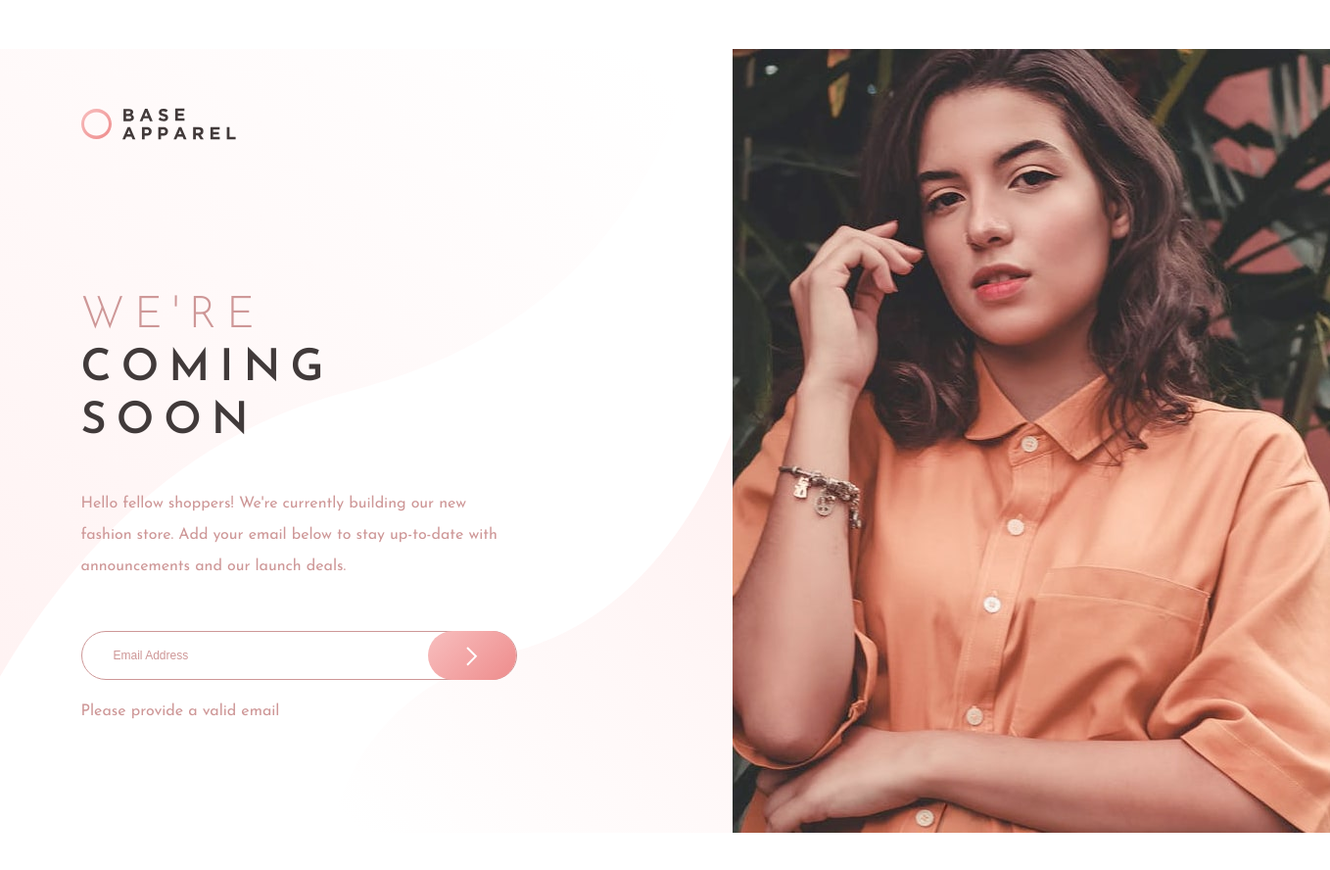
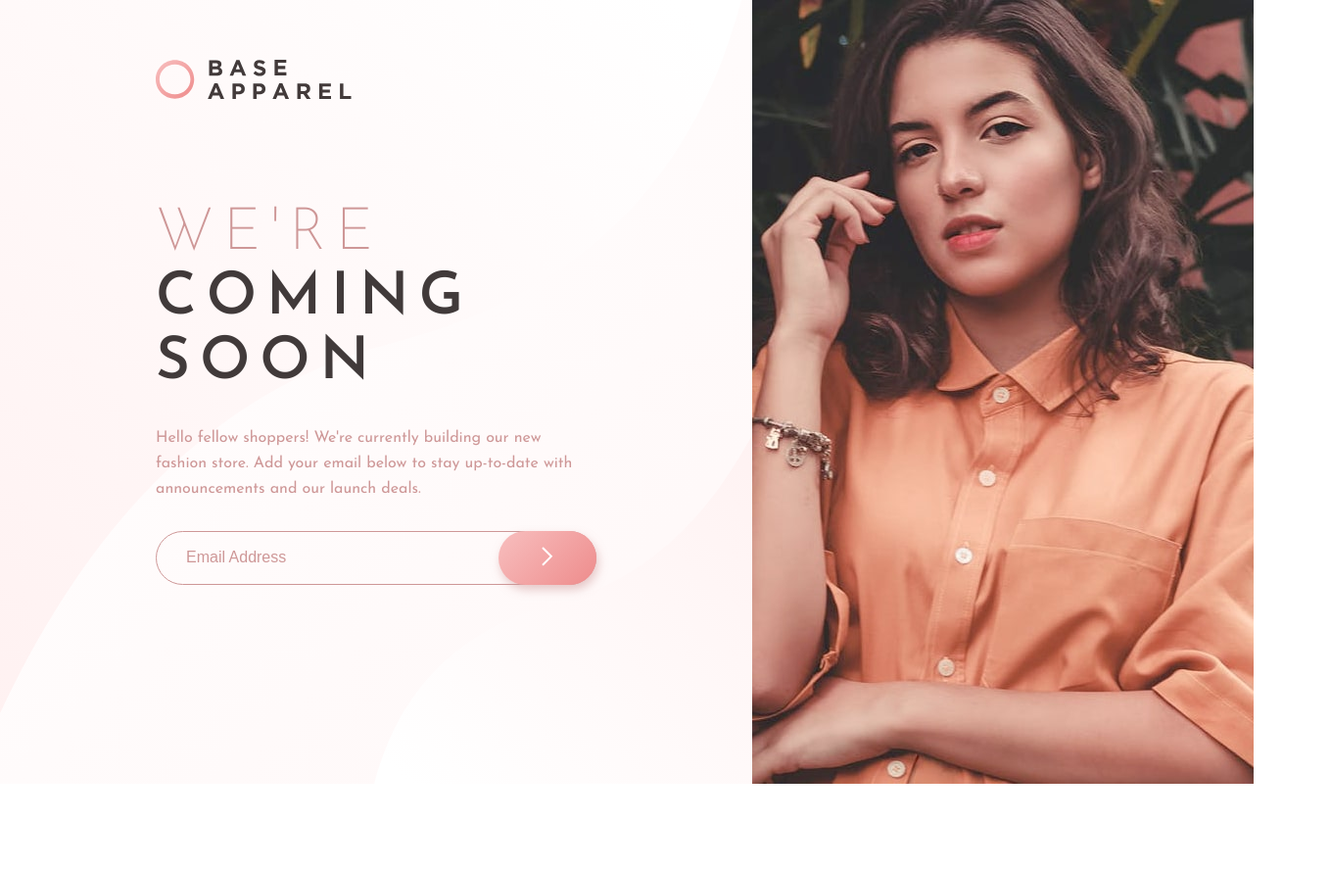
Before and after one commit to omekra/Frontend-Mentor, a plain HTML site: page base-apparel-coming-soon/index.html in a window 1280 px wide. Shown: the whole page at 98% size, 1358 px wide, since content can reach past the window. After the commit the page ends 800 px from the top, so only its background shows below. Drawn offline with Linux system fonts and the light colour scheme.

Commit message:
Added script to coming soon page

```diff
--- a/base-apparel-coming-soon/index.html
+++ b/base-apparel-coming-soon/index.html
@@ -15,26 +15,43 @@
   <body>
     <div class="container">
       <div class="left">
-        <div class="content">
-          <img src="./images/logo.svg" alt="logo" class="logo" />
-          <h1><span> We're </span><br />coming <br />soon</h1>
+        <div class="inner-container">
+          <img class="logo" src="./images/logo.svg" alt="logo" />
+          <img
+            class="bg-mobile"
+            src="./images/hero-mobile.jpg"
+            alt="background mobile"
+          />
+          <h1>
+            <span>We're</span> <br />
+            coming <br />
+            soon
+          </h1>
+
           <p>
             Hello fellow shoppers! We're currently building our new fashion
             store. Add your email below to stay up-to-date with announcements
             and our launch deals.
           </p>
-          <form action="" class="email-form">
-            <input type="email" placeholder="Email Address" />
-            <button type="submit" class="button">
-              <img src="./images/icon-arrow.svg" alt="send" />
+
+          <form class="form" id="form">
+            <input
+              class="input"
+              id="email"
+              type="email"
+              placeholder="Email Address"
+            />
+            <img class="error-icon" src="./images/icon-error.svg" alt="error" />
+            <button class="button">
+              <img src="./images/icon-arrow.svg" alt="arrow" />
             </button>
+            <small class="small">Please provide a valid email</small>
           </form>
-          <p>Please provide a valid email</p>
         </div>
       </div>
-      <div class="right">
-        <img src="./images/hero-desktop.jpg" alt="hero-desktop" />
-      </div>
+      <div class="right bg-image"></div>
     </div>
+
+    <script src="script.js"></script>
   </body>
 </html>
--- /dev/null
+++ b/base-apparel-coming-soon/script.js
@@ -0,0 +1,24 @@
+const form = document.getElementById('form');
+const email = document.getElementById('email');
+
+form.addEventListener('submit', (e) => {
+  e.preventDefault();
+  const emailValue = email.value;
+  console.log(emailValue);
+
+  // check if it a valid email
+  if (!validateEmail(emailValue)) {
+    form.classList.add('error');
+  } else {
+    form.classList.remove('error');
+    document.body.innerHTML = `
+    <div style="display: flex; align-items: center; justify-content: center;">
+      <h1>Thank you!</h1>
+    </div>`;
+  }
+});
+
+function validateEmail(email) {
+  var re = /^(([^<>()\[\]\\.,;:\s@"]+(\.[^<>()\[\]\\.,;:\s@"]+)*)|(".+"))@((\[[0-9]{1,3}\.[0-9]{1,3}\.[0-9]{1,3}\.[0-9]{1,3}\])|(([a-zA-Z\-0-9]+\.)+[a-zA-Z]{2,}))$/;
+  return re.test(String(email).toLowerCase());
+}
--- a/base-apparel-coming-soon/style.css
+++ b/base-apparel-coming-soon/style.css
@@ -1,110 +1,188 @@
-@import url('https://fonts.googleapis.com/css2?family=Josefin+Sans:wght@300;400;600&display=swap');
+@import url('https://fonts.googleapis.com/css2?family=Josefin+Sans:wght@200;400;600&display=swap');
 
 * {
   box-sizing: border-box;
 }
 
 body {
+  background-image: linear-gradient(
+    135deg,
+    hsl(0, 0%, 100%),
+    hsl(0, 100%, 98%)
+  );
+  font-family: 'Josefin Sans', sans-serif;
   margin: 0;
-  font-family: 'Josefin Sans', sans-serif;
 }
 
 .container {
-  margin: 50px auto;
-  max-width: 1440px;
-  max-height: 800px;
   display: flex;
-  justify-content: center;
+  min-height: 100vh;
 }
 
 .left {
-  background: url('./images/bg-pattern-desktop.svg') no-repeat left top;
-  max-width: 830px;
-  padding: 60px 220px 60px 160px;
+  background-image: url('./images/bg-pattern-desktop.svg');
+  background-size: cover;
+  background-position: center center;
+  width: 60%;
+  padding: 0 40px 40px;
 }
 
-.content {
-  min-width: 420px;
+.inner-container {
+  max-width: 450px;
+  margin: auto;
+}
+
+.right {
+  width: 40%;
+}
+
+.bg-image {
+  background-image: url('./images/hero-desktop.jpg');
+  background-size: cover;
+  background-position: center center;
 }
 
 .logo {
-  margin-bottom: 119px;
+  margin: 60px 0;
+  width: 200px;
+}
+
+.bg-mobile {
+  display: none;
 }
 
 h1 {
+  color: hsl(0, 6%, 24%);
+  font-size: 60px;
+  letter-spacing: 10px;
+  line-height: 1.1;
+  margin-bottom: 0;
+  transform: translateX(-100%);
   text-transform: uppercase;
-  font-weight: 600;
-  letter-spacing: 10px;
-  line-height: 1.2em;
-  color: hsl(0, 6%, 24%);
-  font-size: 45px;
-  margin-bottom: 40px;
+  animation: comeInLeft 0.5s ease forwards;
 }
 
-span {
-  font-weight: 300;
+h1 span {
   color: hsl(0, 36%, 70%);
+  font-weight: 200;
 }
 
 p {
   color: hsl(0, 36%, 70%);
-  line-height: 2em;
-  margin-bottom: 50px;
+  line-height: 26px;
+  margin: 30px 0;
+  transform: translateX(100%);
+  opacity: 0;
+  animation: comeInRight 0.5s ease forwards;
 }
 
-.email-form {
-  display: flex;
-  justify-content: space-between;
-  border: 1px solid hsl(0, 36%, 70%);
-  align-items: center;
-  border-radius: 50px;
-  width: 445px;
-  height: 50px;
+.form {
+  position: relative;
+  transform: translateX(-100%);
+  animation: comeInLeft 0.5s ease forwards;
 }
 
-:focus {
+.input {
+  background-color: transparent;
+  border: 1px solid hsl(0, 36%, 70%);
+  border-radius: 50px;
+  font-size: 16px;
+  padding: 15px 30px;
+  height: 55px;
+  width: 100%;
+}
+
+.input:focus {
+  border-width: 2px;
+  box-shadow: 0px 0px 10px hsla(0, 36%, 70%, 0.5);
   outline: none;
 }
 
-::placeholder {
+.input::placeholder {
   color: hsl(0, 36%, 70%);
 }
 
-input {
-  border-style: none;
-  margin-left: 30px;
-  font-size: 12px;
-  font-weight: 200;
-  width: 300px;
-  height: 24px;
-}
-
-input:required:invalid,
-input:focus:invalid {
-  background-image: url('./images/icon-error.svg');
-  background-position: right top;
-  background-repeat: no-repeat;
+.form.error input {
+  border: 2px solid hsl(0, 93%, 68%);
 }
 
 .button {
   background-image: linear-gradient(135deg, hsl(0, 80%, 86%), hsl(0, 74%, 74%));
-  width: 90px;
-  border-radius: inherit;
+  box-shadow: 2px 5px 10px hsla(0, 36%, 70%, 0.5);
   border: none;
-  text-align: center;
-  height: inherit;
+  border-radius: 50px;
+  cursor: pointer;
+  padding: 15px;
+  position: absolute;
+  top: 0;
+  right: 0;
+  transition: opacity 0.2s ease;
+  height: 55px;
+  width: 100px;
 }
 
-.email-form .button:hover {
-  box-shadow: 0 10px 20px rgba(0, 0, 0, 0.19), 0 6px 6px rgba(0, 0, 0, 0.23);
-  transform: scaleX(1.1);
-  cursor: pointer;
+.button:hover {
+  opacity: 0.6;
 }
 
-.button img {
-  margin: 15px;
+.error-icon {
+  display: none;
+  position: absolute;
+  top: 15px;
+  right: 110px;
 }
 
-.right {
-  max-width: 610px;
+.form.error .error-icon {
+  display: block;
 }
+
+.small {
+  color: hsl(0, 93%, 68%);
+  display: none;
+  margin-top: 15px;
+  margin-left: 30px;
+}
+
+.form.error .small {
+  display: block;
+}
+
+/* Animations */
+@keyframes comeInLeft {
+  to {
+    transform: translateX(0);
+  }
+}
+
+@keyframes comeInRight {
+  to {
+    opacity: 1;
+    transform: translateX(0);
+  }
+}
+
+@media screen and (max-width: 600px) {
+  .logo {
+    margin: 30px 0;
+    width: 100px;
+  }
+
+  .bg-mobile {
+    display: block;
+    margin-left: -40px;
+    margin-right: -40px;
+    width: calc(100% + 80px);
+  }
+
+  h1 {
+    font-size: 40px;
+  }
+
+  .left {
+    width: 100%;
+  }
+
+  .right {
+    display: none;
+  }
+}
```
